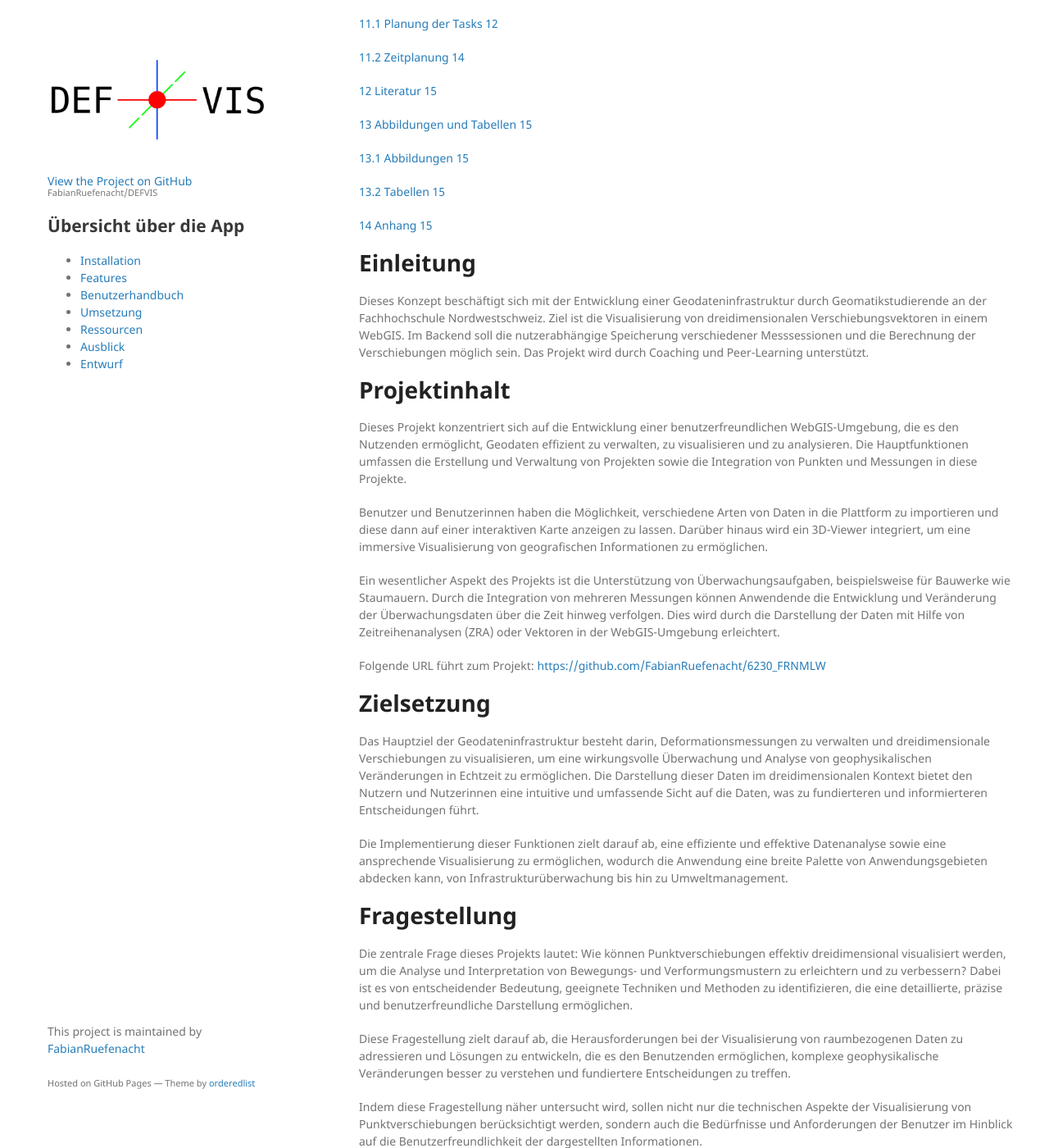
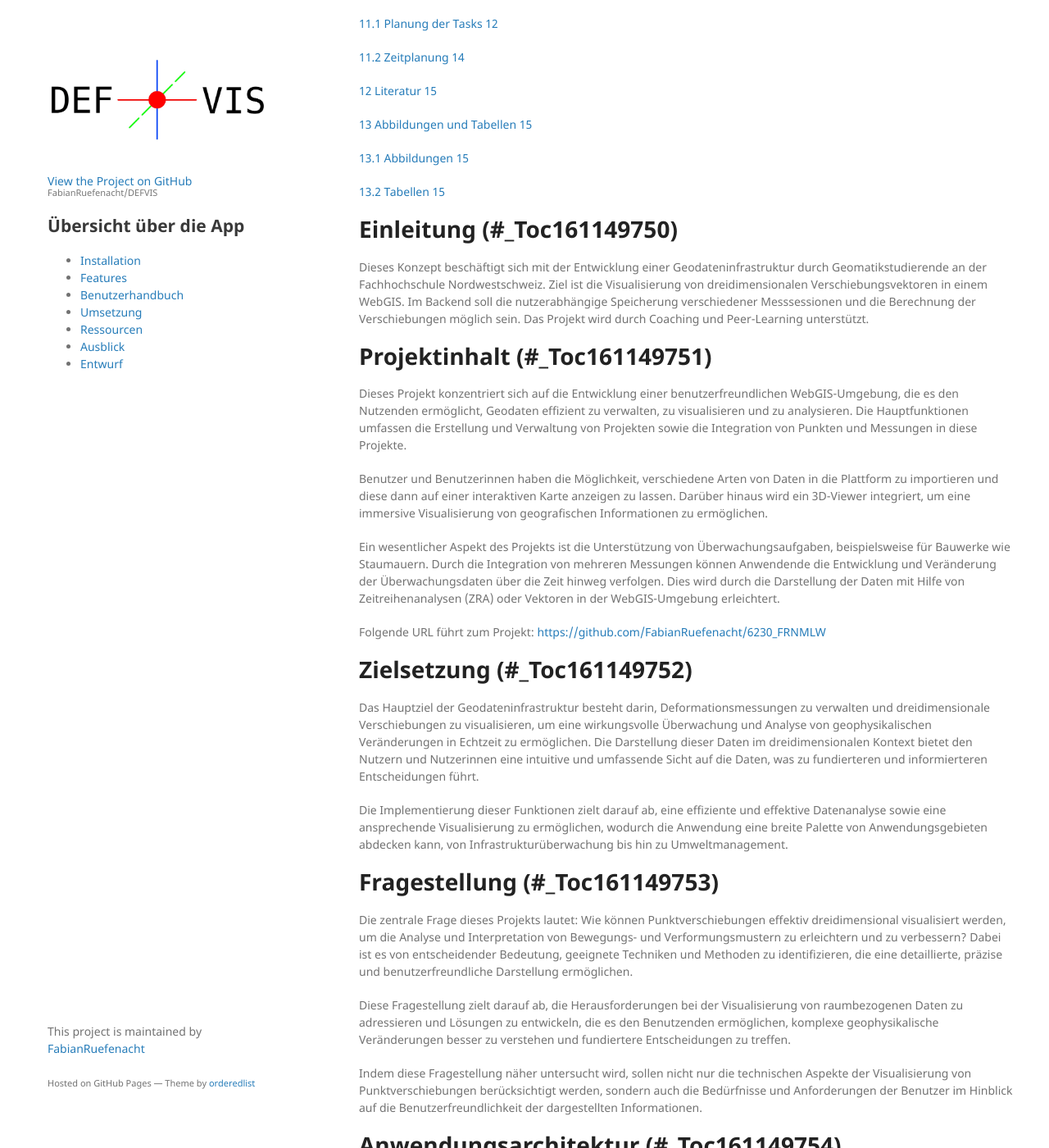
Before and after one commit to FabianRuefenacht/DEFVIS, a Jekyll site: the page built from docs/drafts.md, in a window 1280 px wide and 1400 px high, scrolled down 1116 px. Shown: the whole window at 82% size. Built offline with Jekyll 4.4.1, drawn with Linux system fonts in a browser that asks for light colours; our own code applies the rules of GitHub Pages for plain Markdown files; some of the changed text lies outside the part shown.

Commit message:
Update drafts.md

```diff
--- a/docs/drafts.md
+++ b/docs/drafts.md
@@ -62,13 +62,11 @@ Muttenz, 12.03.2024
 
 [13.2 Tabellen 15](#_Toc161149774)
 
-[14 Anhang 15](#_Toc161149775)
-
-# Einleitung
+# Einleitung (#\_Toc161149750)
 
 Dieses Konzept beschäftigt sich mit der Entwicklung einer Geodateninfrastruktur durch Geomatikstudierende an der Fachhochschule Nordwestschweiz. Ziel ist die Visualisierung von dreidimensionalen Verschiebungsvektoren in einem WebGIS. Im Backend soll die nutzerabhängige Speicherung verschiedener Messsessionen und die Berechnung der Verschiebungen möglich sein. Das Projekt wird durch Coaching und Peer-Learning unterstützt.
 
-# Projektinhalt
+# Projektinhalt (#\_Toc161149751)
 
 Dieses Projekt konzentriert sich auf die Entwicklung einer benutzerfreundlichen WebGIS-Umgebung, die es den Nutzenden ermöglicht, Geodaten effizient zu verwalten, zu visualisieren und zu analysieren. Die Hauptfunktionen umfassen die Erstellung und Verwaltung von Projekten sowie die Integration von Punkten und Messungen in diese Projekte.
 
@@ -78,13 +76,13 @@ Ein wesentlicher Aspekt des Projekts ist die Unterstützung von Überwachungsauf
 
 Folgende URL führt zum Projekt: <https://github.com/FabianRuefenacht/6230_FRNMLW>
 
-# Zielsetzung
+# Zielsetzung (#\_Toc161149752)
 
 Das Hauptziel der Geodateninfrastruktur besteht darin, Deformationsmessungen zu verwalten und dreidimensionale Verschiebungen zu visualisieren, um eine wirkungsvolle Überwachung und Analyse von geophysikalischen Veränderungen in Echtzeit zu ermöglichen. Die Darstellung dieser Daten im dreidimensionalen Kontext bietet den Nutzern und Nutzerinnen eine intuitive und umfassende Sicht auf die Daten, was zu fundierteren und informierteren Entscheidungen führt.
 
 Die Implementierung dieser Funktionen zielt darauf ab, eine effiziente und effektive Datenanalyse sowie eine ansprechende Visualisierung zu ermöglichen, wodurch die Anwendung eine breite Palette von Anwendungsgebieten abdecken kann, von Infrastrukturüberwachung bis hin zu Umweltmanagement.
 
-# Fragestellung
+# Fragestellung (#\_Toc161149753)
 
 Die zentrale Frage dieses Projekts lautet: Wie können Punktverschiebungen effektiv dreidimensional visualisiert werden, um die Analyse und Interpretation von Bewegungs- und Verformungsmustern zu erleichtern und zu verbessern? Dabei ist es von entscheidender Bedeutung, geeignete Techniken und Methoden zu identifizieren, die eine detaillierte, präzise und benutzerfreundliche Darstellung ermöglichen.
 
@@ -362,10 +358,6 @@ Abbildung 0 Titelbild Titelseite
 
 [Abbildung 9 Auszug aus dem Zeitplan 14](#_Toc161149735)
 
-## Tabellen
+## Tabellen (#\_Toc161149774)
 
 [Tabelle 1 Zeitaufwand 12](#_Toc161149736)
-
-# Anhang
-
-Anhang 1 Zeitplan.pdf
```
Also changed, not shown: other parts of docs/drafts.md (+4 -6 lines).
